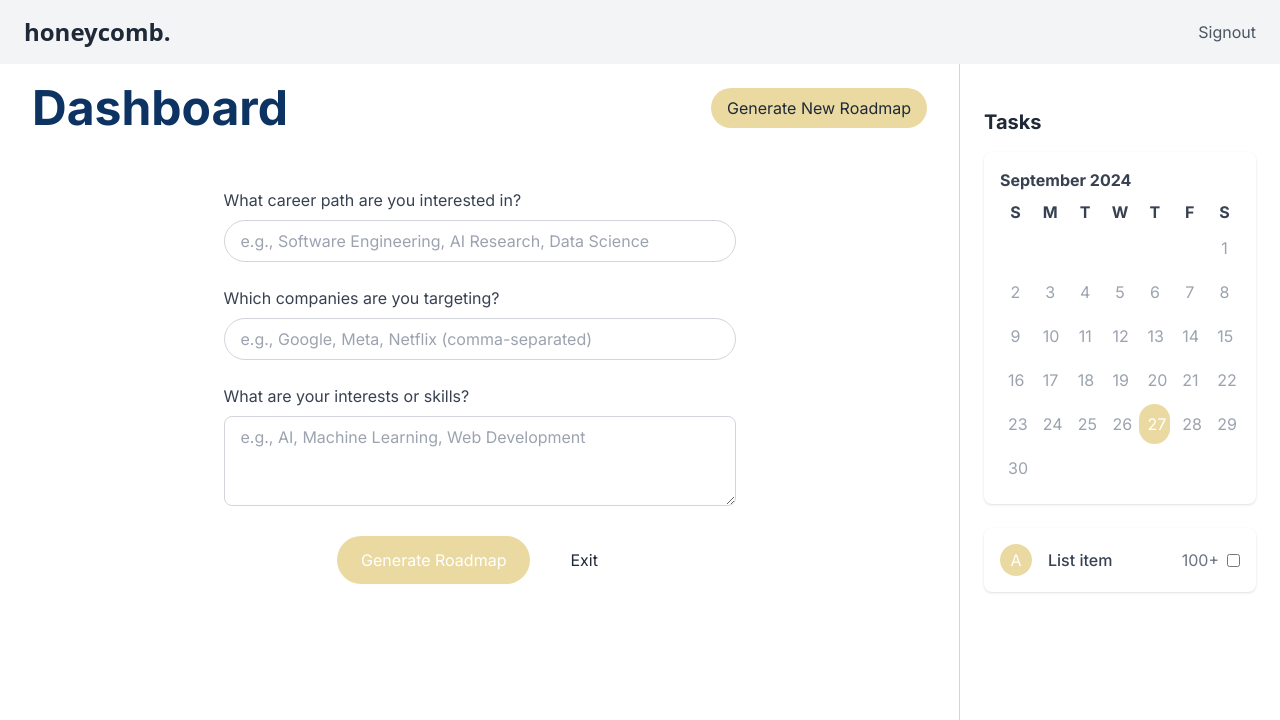
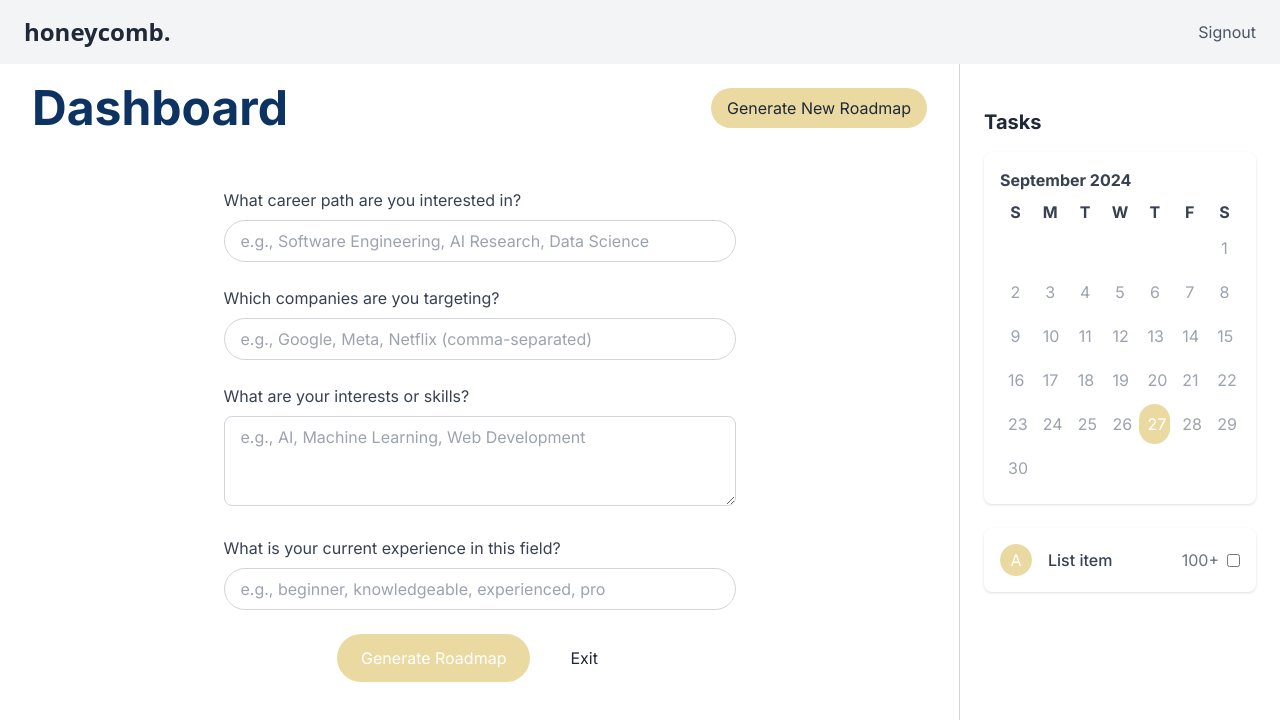
Before and after one commit to alewoo/honeycomb, a Next.js app: page /dashboard in a window 1280 px wide. Both pictures are taken after a click on the button "Generate New Roadmap". Shown: the top 720 px of the page. Built offline with nearby package versions, Linux system fonts and the light colour scheme.

Commit message:
add skill level field

```diff
--- a/src/components/dashboard/RoadmapForm.tsx
+++ b/src/components/dashboard/RoadmapForm.tsx
@@ -55,15 +55,14 @@ const RoadmapForm: React.FC<RoadmapFormProps> = ({ setShowRoadmapForm }) => {
             name="careerPath"
             value={roadmapData.careerPath}
             onChange={handleInputChange}
-            className="w-full px-4 py-2 rounded-full border border-gray-300 focus:outline-none focus:ring-2 focus:ring-[#eadaa2]"
+            className="w-full px-4 py-2 rounded-full border text-gray-800 border-gray-300 focus:outline-none focus:ring-2 focus:ring-[#eadaa2]"
             placeholder="e.g., Software Engineering, AI Research, Data Science"
             required
           />
         </div>
         <div>
           <label
-            htmlFor="targetCompanies"
-            className="block text-gray-700 mb-2">
+            htmlFor="targetCompanies" className="block text-gray-700 mb-2">
             Which companies are you targeting?
           </label>
           <input
@@ -72,7 +71,7 @@ const RoadmapForm: React.FC<RoadmapFormProps> = ({ setShowRoadmapForm }) => {
             name="targetCompanies"
             value={roadmapData.targetCompanies}
             onChange={handleInputChange}
-            className="w-full px-4 py-2 rounded-full border border-gray-300 focus:outline-none focus:ring-2 focus:ring-[#eadaa2]"
+            className="w-full px-4 py-2 rounded-full border text-gray-800 border-gray-300 focus:outline-none focus:ring-2 focus:ring-[#eadaa2]"
             placeholder="e.g., Google, Meta, Netflix (comma-separated)"
             required
           />
@@ -86,9 +85,23 @@ const RoadmapForm: React.FC<RoadmapFormProps> = ({ setShowRoadmapForm }) => {
             name="interests"
             value={roadmapData.interests}
             onChange={handleInputChange}
-            className="w-full px-4 py-2 rounded-lg border border-gray-300 focus:outline-none focus:ring-2 focus:ring-[#eadaa2]"
+            className="w-full px-4 py-2 rounded-lg border border-gray-300 text-gray-800 focus:outline-none focus:ring-2 focus:ring-[#eadaa2]"
             placeholder="e.g., AI, Machine Learning, Web Development"
             rows={3}
+            required
+          />
+        </div>
+        <div>
+          <label htmlFor="skillLevel" className="block text-gray-700 mb-2">
+            What is your current experience in this field?
+          </label>
+          <input
+            id="skillLevel"
+            name="skillLevel"
+            value={roadmapData.interests}
+            onChange={handleInputChange}
+            className="w-full px-4 py-2 rounded-full border text-gray-800 border-gray-300 focus:outline-none focus:ring-2 focus:ring-[#eadaa2]"
+            placeholder="e.g., beginner, knowledgeable, experienced, pro"
             required
           />
         </div>
```
